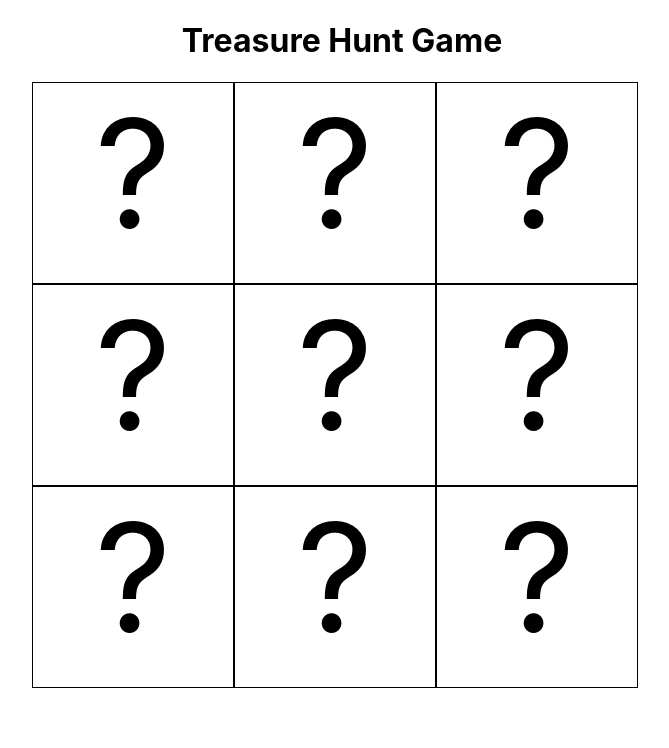
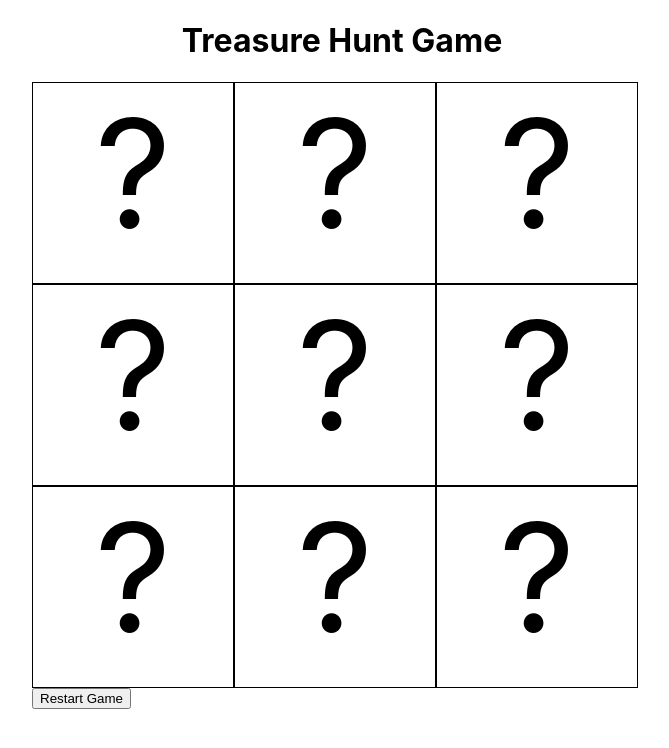
Before and after one commit to learn-academy-2023-alpha/treasure-hunt-JoshuaMaurer, a React (Create React App) app: page / in a window 1280 px wide. Shown: the top 748 px of the page, without its empty margins (298-967 px from the left). Built offline with nearby package versions, Linux system fonts and the light colour scheme.

Commit message:
initial reset button and functionality

```diff
--- a/src/App.js
+++ b/src/App.js
@@ -21,8 +21,10 @@ const App = () => {
 
     const [bombLocation, setBombLocation] = useState(Math.floor(Math.random() * board.length))
 
-// console.log("Treasure:", treasureLocation);
-// console.log("Bomb:", bombLocation);
+    const [restart, setRestart] = useState([])
+
+console.log("Treasure:", treasureLocation);
+console.log("Bomb:", bombLocation);
 
     const handleGamePlay = (index) => {
         // alert (index)
@@ -40,6 +42,12 @@ const App = () => {
             setBoard(updatedBoard)
         }
     }
+
+    const restartGame = () => {
+        setBoard()
+    }
+
+
 // value is being passed through Square as props
 // key={index} is only used in react when iterating over something
 // if more than 1 parameter passed through {board.map()} an extra set of () needed around the parameters
@@ -57,8 +65,12 @@ const App = () => {
                             index={index}
                             handleGamePlay={handleGamePlay}
                         />
+
+
                     )
                 })}
+
+                <button onClick={restartGame}> Restart Game</button>
             </div>
 
         </>
```
Also changed, not shown: src/components/Square.js (line endings or trailing spaces), 1 other file (tests, documents, lock files or other folders).
